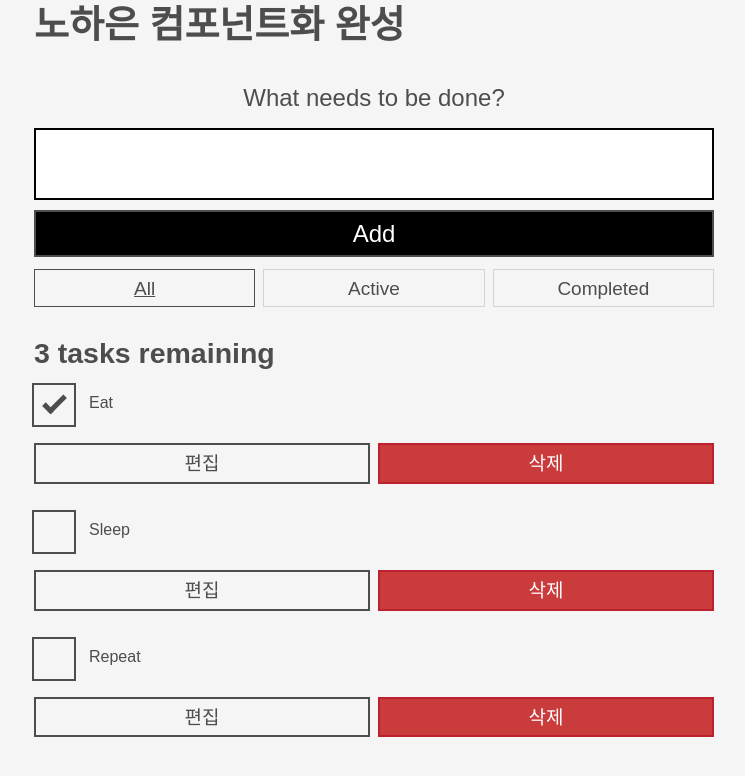
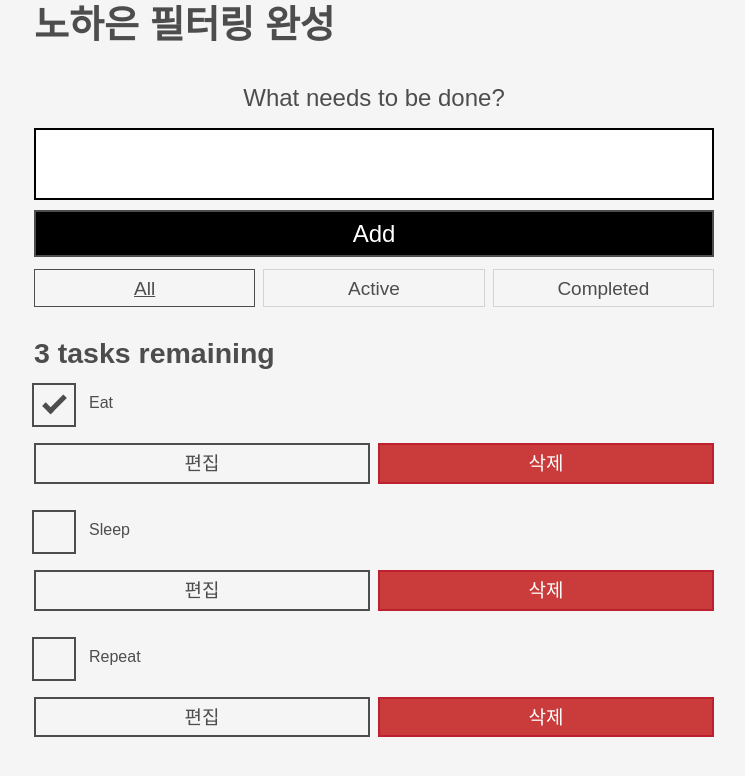
Before and after one commit to MSG-Mirim-Study-Group/2024-nohhaeun-React-Study, a React (Create React App) app in the folder moz-todo-react/: page / in a window 1280 px wide. Shown: the top 776 px of the page, without its empty margins (266-1011 px from the left). Built offline with nearby package versions, Linux system fonts and the light colour scheme.

Commit message:
:sparkles: [feat] 필터링 기능 완성

```diff
--- a/moz-todo-react/src/App.js
+++ b/moz-todo-react/src/App.js
@@ -52,7 +52,10 @@ function App(props) {
     setTasks(remainingTasks);
   }
 
-  const taskList = tasks.map((task) => (
+  // filter 상태의 키에 해당하는 FILTER_MAP의 값에 접근
+  const taskList = tasks
+    .filter(FILTER_MAP[filter])
+    .map((task) => (
     <Todo
       id={task.id}
       name={task.name}
@@ -77,7 +80,7 @@ function App(props) {
   const headingText = `${taskList.length} ${tasksNoun} remaining`;
   return (
     <div className="todo app stack-large">
-      <h1>{props.name} 컴포넌트화 완성</h1>
+      <h1>{props.name} 필터링 완성</h1>
       <Form addTask={addTask}/>
       <div className="filters btn-group stack-exception">
         {filterList}
```
